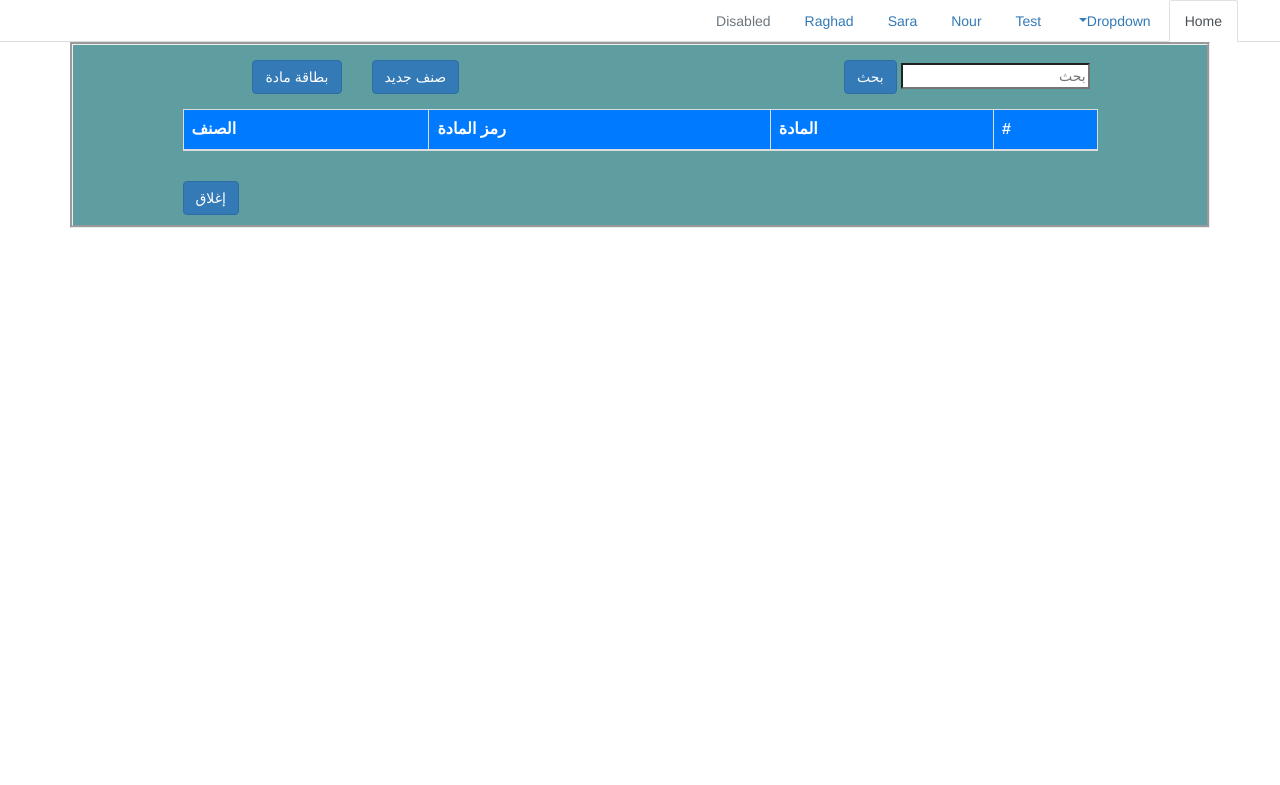
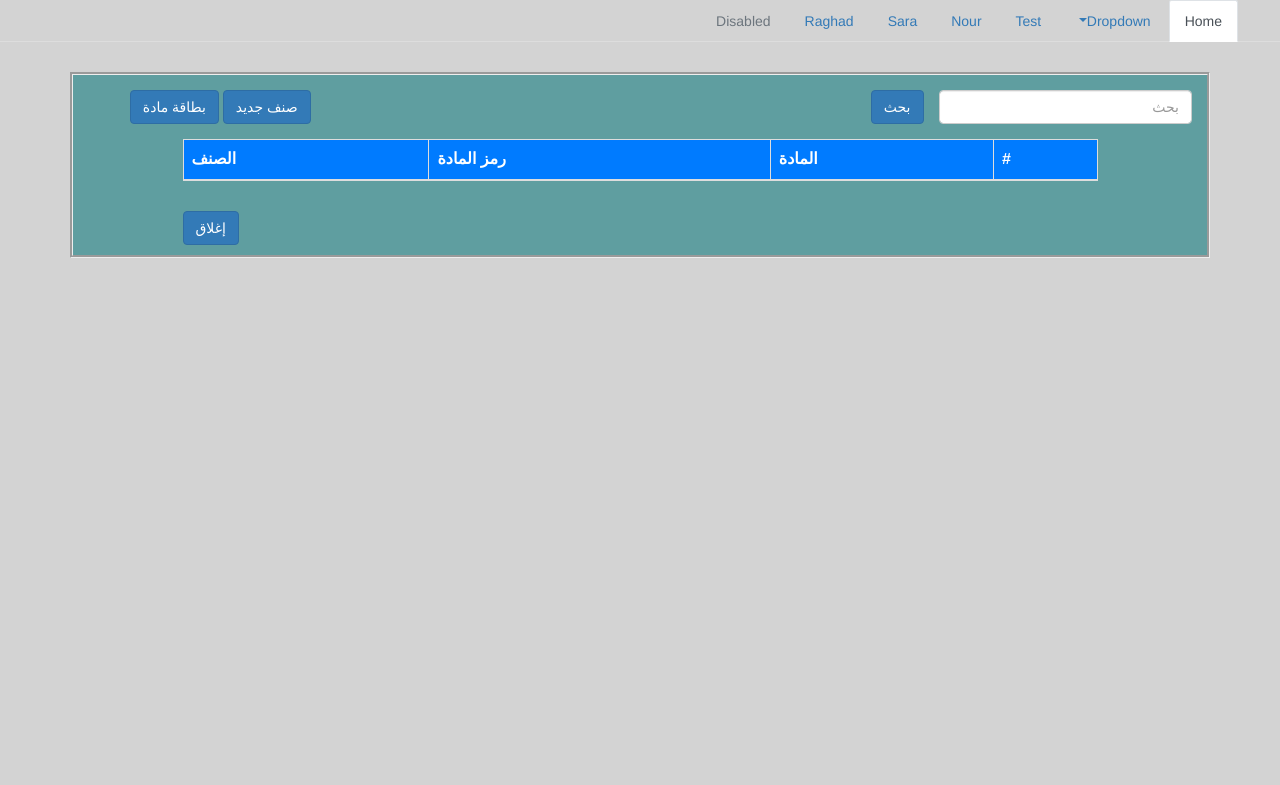
Before and after one commit to mohannadsy/www_alhal, a PHP site: page /item_list.php in a window 1280 px wide. Shown: the top 785 px of the page. Run offline with PHP 8.4, Linux system fonts and the light colour scheme; lists and menus that the app fills with data are empty.

Commit message:
account list item list

```diff
--- a/item_list.php
+++ b/item_list.php
@@ -11,8 +11,8 @@ include('include/nav.php');
     <link rel="stylesheet" href="css/bootstrap.min.css">
     <link rel="stylesheet" href="https://maxcdn.bootstrapcdn.com/bootstrap/3.4.1/css/bootstrap.min.css">
     <style>
-    .body{
-         background-color: LightGray;
+    body{
+        background-color: LightGray;
         text-align:right;
     }
     .container{
@@ -20,27 +20,35 @@ include('include/nav.php');
         /* margin-right: 20%; */
         border-style:groove;
         background-color:#5F9EA0;
-        /* width: 60%; */
+       /* width: 60%; */
 
+    }
+    #categry_col{
+        text-align: left;
+    }
+    #close_col{
+        text-align: left;
+    }
+    #thead_col{
+        text-align: center;
     }
     </style>
 </head>
 <body>
     <form action="" method="POST">
-        <div class="container">
+        <div class="container my-5">
             <div class="row py-4">
 
-                <div class="col-4">
-                        <input id="search_text" type="search" class=""  placeholder="بحث" aria-label="Search" aria-describedby="search-addon" />
-                        <button id="search" type="button" class="btn btn-primary">بحث</button>
+            <div class="col-3">
+                        <input id="search_text" type="search" class="form-control"  placeholder="بحث" aria-label="Search" aria-describedby="search-addon" />
+                    </div>
 
-                </div>
-                <div class="col-5">
+                      <button id="search" type="button" class=" btn btn-primary">بحث</button>
+
+                <div class="col-8 "id="categry_col" >
                     <a href="category_card.php"><button type="button" class=" btn btn-primary" name="new_category">
                         صنف جديد
                     </button></a>
-                </div>
-                <div class="col-1">
                     <a href="item_card.php"><button type="button" class=" btn btn-primary" name="item_card">
                          بطاقة مادة
                     </button></a>
@@ -48,8 +56,8 @@ include('include/nav.php');
             </div>
             <div class="row justify-content-center" >
                 <div class="col-10">
-                    <table class=" text-center table table-bordered table-hover">
-                        <thead class="text-center bg-primary ">
+                    <table class="table table-bordered table-hover">
+                        <thead class="bg-primary " id="thead_col">
                                 <tr>
                                 <th scope="col">#</th>
                                 <th scope="col">المادة</th>
@@ -65,7 +73,7 @@ include('include/nav.php');
 
             </div>
             <div class="row py-3">
-                <div class="col-11 offset-8 ">
+                <div class="col-11" id="close_col">
                     <button type="button" class="btn btn-primary" name="close">
                         إغلاق
 
```
Also changed, not shown: account_list.php (+3 -5 lines).
